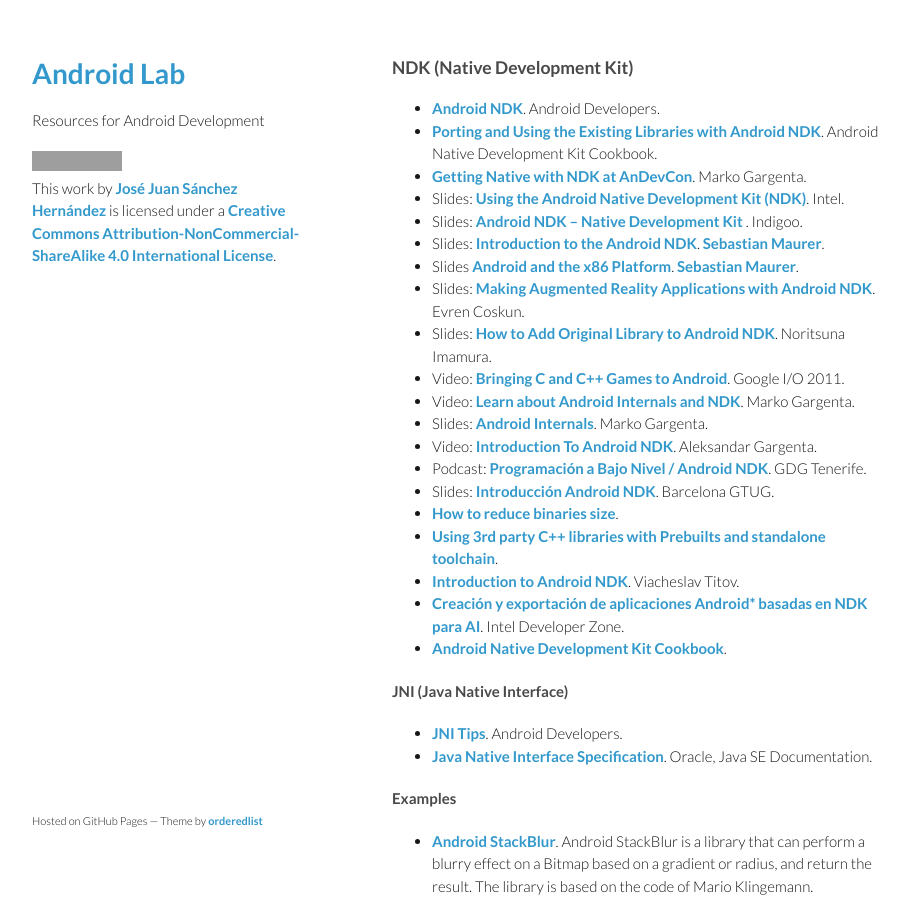
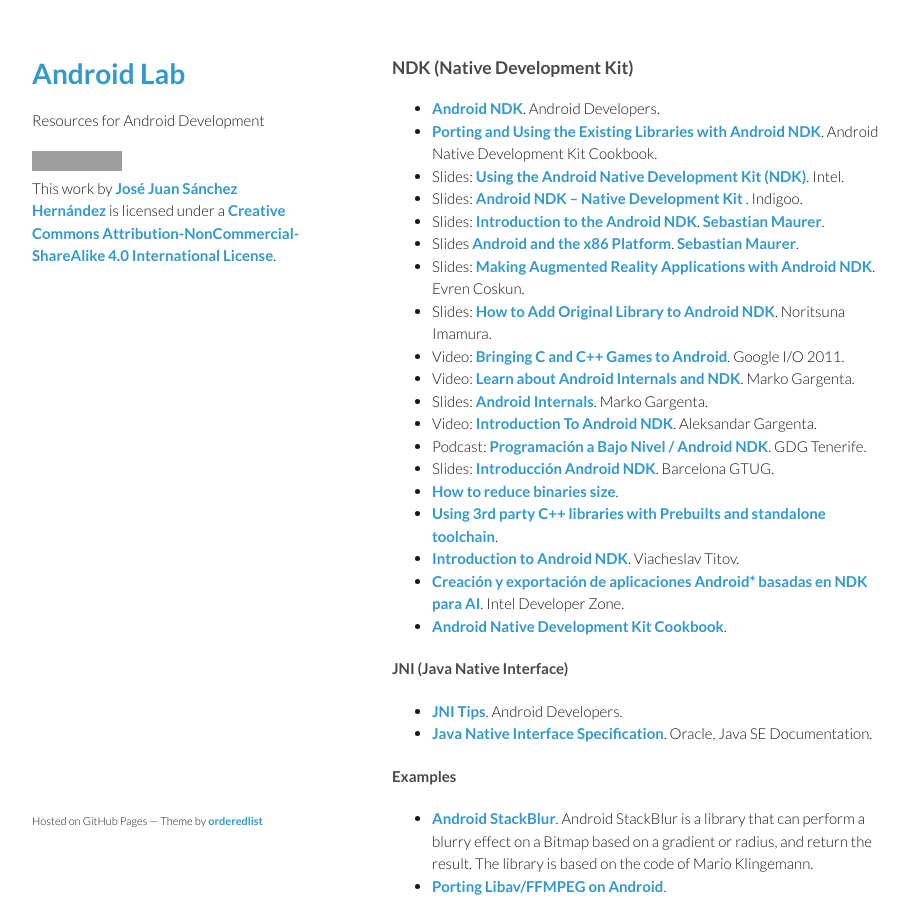
Before and after one commit to josejuansanchez/josejuansanchez.github.io, a Jekyll site: the page built from androidlab/ndk.md, in a window 1280 px wide and 900 px high. Shown: the whole window, without its empty margins (178-1087 px from the left). Built offline with Jekyll 4.4.1, drawn with Linux system fonts in a browser that asks for light colours; grey boxes are pictures that could not be loaded.

Commit message:
Update ndk.md

```diff
--- a/androidlab/ndk.md
+++ b/androidlab/ndk.md
@@ -7,7 +7,6 @@
 
 * [Android NDK](http://developer.android.com/tools/sdk/ndk/index.html). Android Developers.
 * [Porting and Using the Existing Libraries with Android NDK](http://www.packtpub.com/sites/default/files/9781849691505_Chapter_08.pdf). Android Native Development Kit Cookbook.
-* [Getting Native with NDK at AnDevCon](Getting Native with NDK at AnDevCon). Marko Gargenta.
 * Slides: [Using the Android Native Development Kit (NDK)](http://www.slideshare.net/ph0b/using-the-android-native-development-kit-ndk). Intel.
 * Slides: [Android NDK – Native Development Kit ](http://www.indigoo.com/dox/mobdev/01_Android/Android-NDK.pdf). Indigoo.
 * Slides: [Introduction to the Android NDK](http://www.slideshare.net/bemyapp/introduction-to-the-ndk-code-fest). [Sebastian Maurer](https://speakerdeck.com/mauimauer).
```
